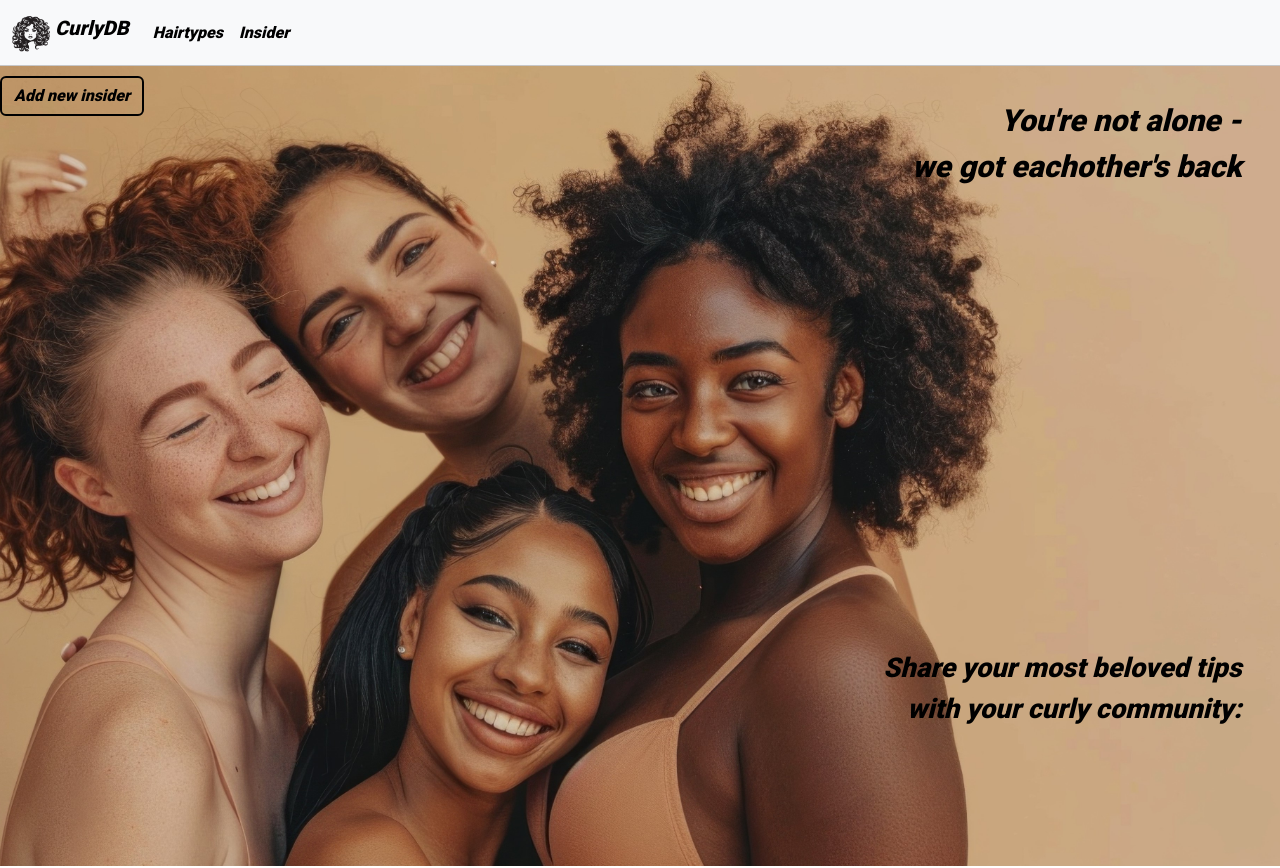
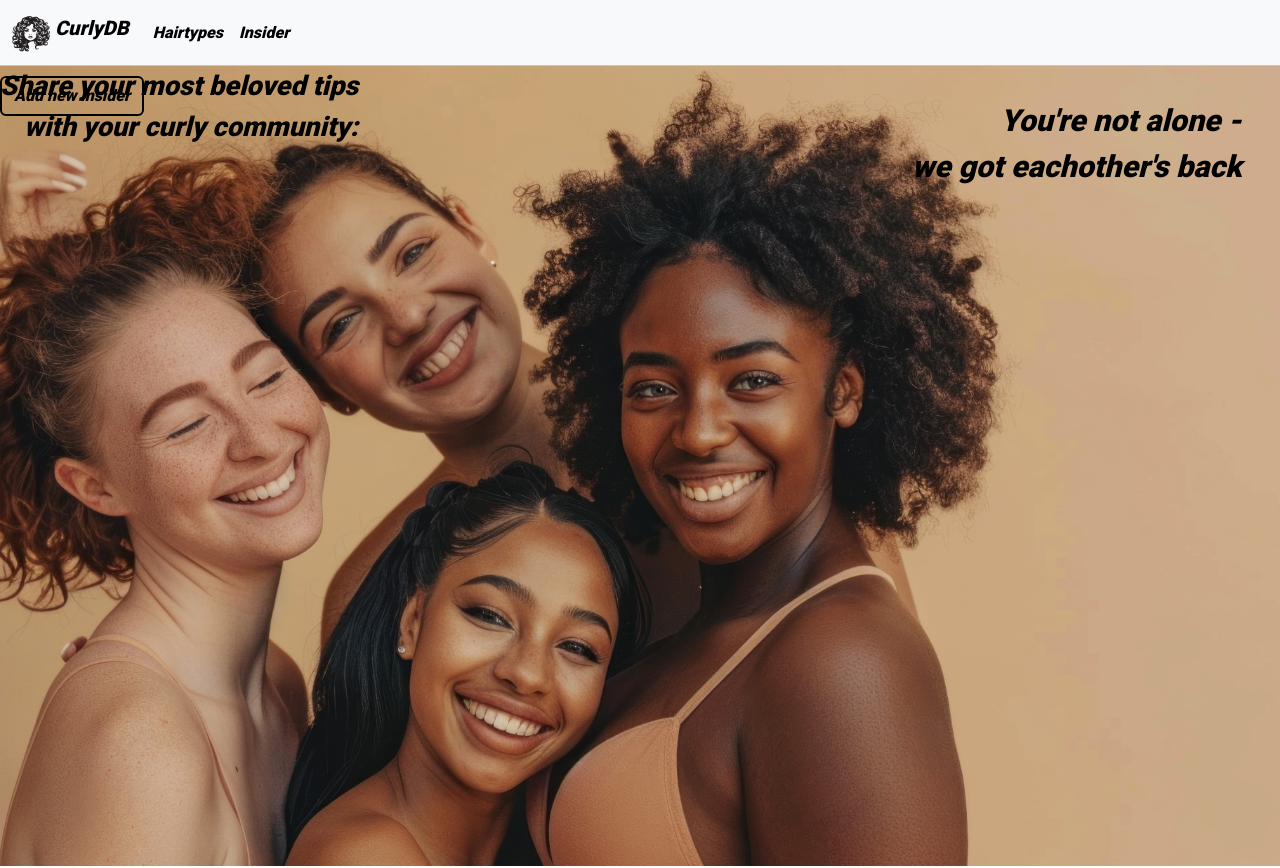
Before and after one commit to selintyrs/curlyDB, a SvelteKit app: page /insider in a window 1280 px wide. Shown: the top 868 px of the page. Built offline with nearby package versions, Linux system fonts and the light colour scheme; no server answers; the database is empty.

Commit message:
button und create

```diff
--- a/src/routes/insider/+page.svelte
+++ b/src/routes/insider/+page.svelte
@@ -13,9 +13,11 @@
 <div class="section-1">
   <div class="section-1-content">
       <h1>You're not alone - <br /> we got eachother's back</h1>
+      <div class="create">
       <p>Share your most beloved tips <br /> with your curly community:</p>
       <a class="btn btn-primary" href={`/insider/create`} role="button">Add new insider</a>
   </div>
+</div>
 </div>
 
 <div class="container">
@@ -88,10 +90,14 @@
         word-wrap: break-word;
     }
 
-    .section-1-content p {
+    .create {
+      bottom: 20%;
+        right: 3%;
+
+    }
+
+    .create p {
       position: absolute;
-        bottom: 15%;
-        right: 3%;
         text-align: right;
         color: black;
         font-size: 1.7rem;
@@ -108,8 +114,6 @@
   font-family: "Roboto", sans-serif;
   color: black;
   margin-top: 10px;
-  bottom: 3%;
-        right: 3%;
 }
 
 
```
